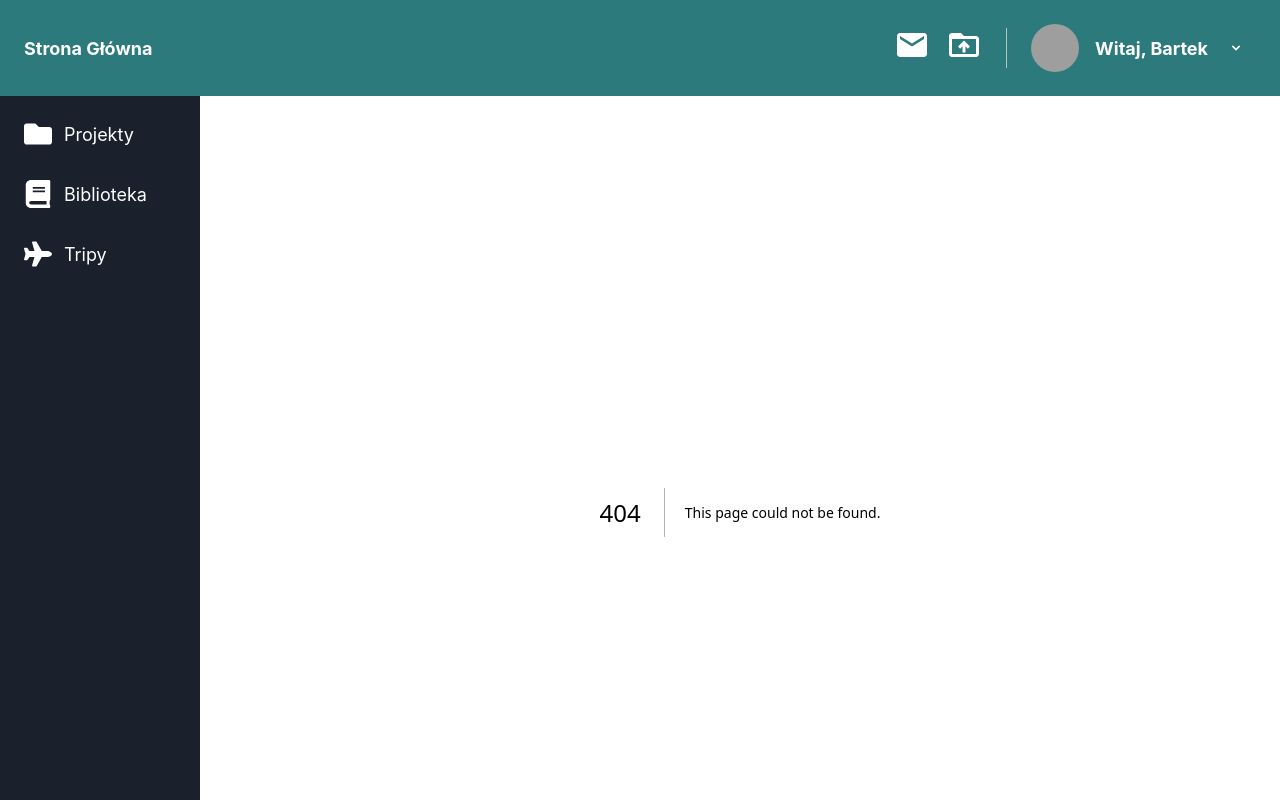
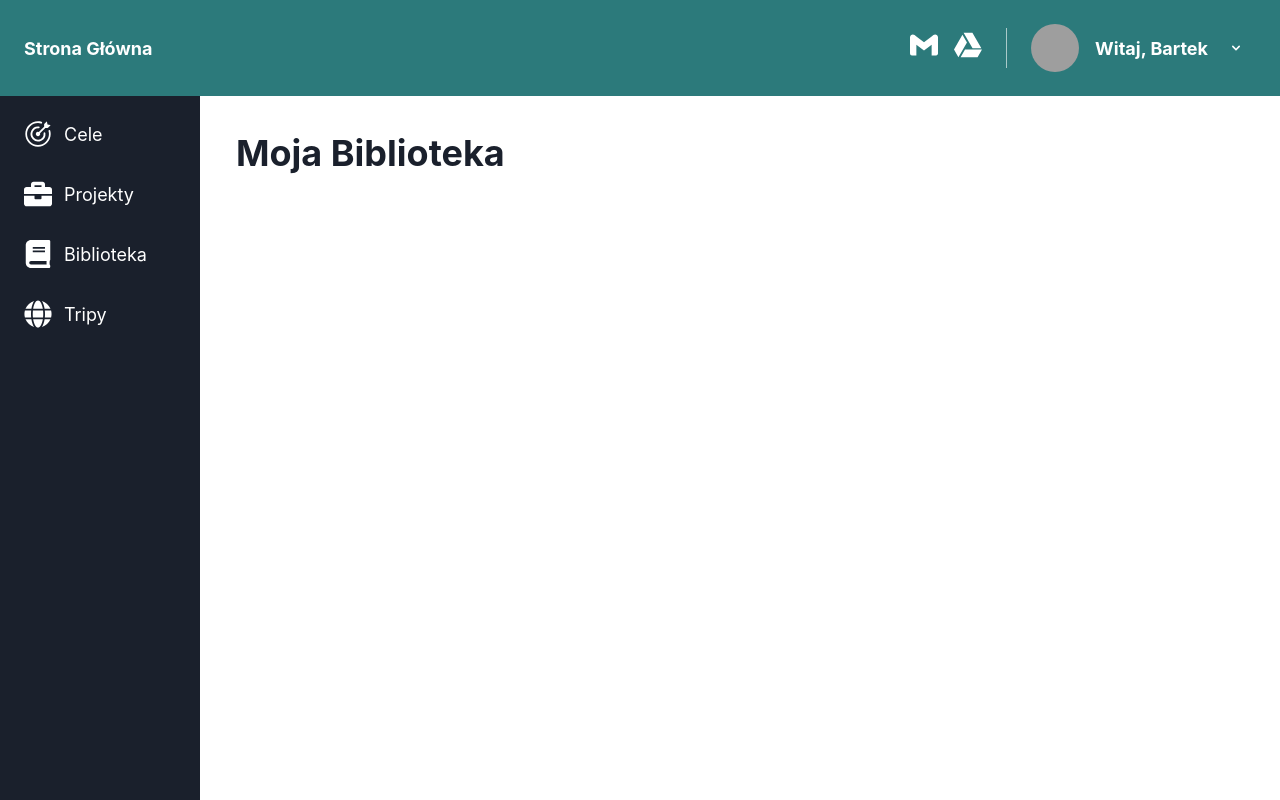
Before and after one commit to Rezmii/my-control-center, a Next.js app: page /pages/library in a window 1280 px wide. Before the commit this address had no page. Built offline with nearby package versions, Linux system fonts and the light colour scheme; grey boxes are pictures that could not be loaded.

Commit message:
Stworzenie strony tripow

```diff
--- a/src/app/components/Navbar.tsx
+++ b/src/app/components/Navbar.tsx
@@ -15,8 +15,9 @@ import {
   Icon,
 } from "@chakra-ui/react";
 import { HiChevronDown } from "react-icons/hi"; // Importuj ikonę strzałki w dół
-import { FaCog, FaUser, FaSignOutAlt } from "react-icons/fa";
+import { FaCog, FaUser, FaSignOutAlt, FaGoogleDrive } from "react-icons/fa";
 import { MdEmail, MdDriveFolderUpload } from "react-icons/md"; // Ikony do Google Mail i Google Dysku
+import { SiGmail } from "react-icons/si";
 import Link from "next/link";
 
 export default function Navbar() {
@@ -53,8 +54,8 @@ export default function Navbar() {
             rel="noopener noreferrer"
           >
             <Icon
-              as={MdEmail}
-              boxSize={9} // Zwiększenie rozmiaru ikony
+              as={SiGmail}
+              boxSize={7} // Zwiększenie rozmiaru ikony
               color="white"
               _hover={{ color: "teal.300" }}
             />
@@ -65,8 +66,8 @@ export default function Navbar() {
             rel="noopener noreferrer"
           >
             <Icon
-              as={MdDriveFolderUpload}
-              boxSize={9} // Zwiększenie rozmiaru ikony
+              as={FaGoogleDrive}
+              boxSize={7} // Zwiększenie rozmiaru ikony
               color="white"
               _hover={{ color: "teal.300" }}
             />
--- a/src/app/components/Sidebar.tsx
+++ b/src/app/components/Sidebar.tsx
@@ -1,7 +1,8 @@
 "use client";
 
 import { Box, VStack, Flex, Icon, Text } from "@chakra-ui/react";
-import { FaFolder, FaBook, FaPlane } from "react-icons/fa"; // Importuj ikony
+import { FaBriefcase, FaBook, FaGlobe } from "react-icons/fa";
+import { GoGoal } from "react-icons/go";
 import Link from "next/link";
 
 export default function Sidebar() {
@@ -10,55 +11,70 @@ export default function Sidebar() {
       as="nav"
       pos="relative"
       w="200px"
-      h="auto" // Ustawi wysokość na 100% widoku
+      h="auto"
       bg="gray.800"
       color="white"
       p={4}
-      overflow="hidden" // Zablokuje przewijanie
+      overflow="hidden"
     >
       <VStack align="start" spacing={4}>
-        <Link href="/projects" passHref>
+        <Link href="/pages/goals" passHref>
           <Flex
             align="center"
             gap={1}
-            p={2} // Dodaj padding dla lepszego efektu hover
-            borderRadius="md" // Zaokrąglone rogi
+            p={2}
+            borderRadius="md"
             _hover={{
-              bg: "teal.600", // Zmiana koloru tła podczas hover
-              color: "white", // Zmiana koloru tekstu podczas hover
+              bg: "teal.600",
+              color: "white",
             }}
           >
-            <Icon as={FaFolder} boxSize={7} mr={2} />
+            <Icon as={GoGoal} boxSize={7} mr={2} />
+            <Text fontSize="lg">Cele</Text>
+          </Flex>
+        </Link>
+        <Link href="/pages/projects" passHref>
+          <Flex
+            align="center"
+            gap={1}
+            p={2}
+            borderRadius="md"
+            _hover={{
+              bg: "teal.600",
+              color: "white",
+            }}
+          >
+            <Icon as={FaBriefcase} boxSize={7} mr={2} />
             <Text fontSize="lg">Projekty</Text>
           </Flex>
         </Link>
-        <Link href="/library" passHref>
+        <Link href="/pages/library" passHref>
           <Flex
             align="center"
             gap={1}
-            p={2} // Dodaj padding dla lepszego efektu hover
-            borderRadius="md" // Zaokrąglone rogi
+            p={2}
+            borderRadius="md"
             _hover={{
-              bg: "teal.600", // Zmiana koloru tła podczas hover
-              color: "white", // Zmiana koloru tekstu podczas hover
+              bg: "teal.600",
+              color: "white",
             }}
           >
             <Icon as={FaBook} boxSize={7} mr={2} />
             <Text fontSize="lg">Biblioteka</Text>
           </Flex>
         </Link>
-        <Link href="/trips" passHref>
+        <Link href="/pages/trips" passHref>
           <Flex
             align="center"
             gap={1}
-            p={2} // Dodaj padding dla lepszego efektu hover
-            borderRadius="md" // Zaokrąglone rogi
+            p={2}
+            borderRadius="md"
             _hover={{
-              bg: "teal.600", // Zmiana koloru tła podczas hover
-              color: "white", // Zmiana koloru tekstu podczas hover
+              bg: "teal.600",
+              color: "white",
             }}
           >
-            <Icon as={FaPlane} boxSize={7} mr={2} />
+            <Icon as={FaGlobe} boxSize={7} mr={2} />
             <Text fontSize="lg">Tripy</Text>
           </Flex>
         </Link>
--- /dev/null
+++ b/src/app/pages/library/page.tsx
@@ -0,0 +1,10 @@
+import { Box, Heading } from "@chakra-ui/react";
+
+export default function Library() {
+  return (
+    <Box p={5}>
+      <Heading>Moja Biblioteka</Heading>
+      {/* Dodaj funkcjonalność zarządzania projektami */}
+    </Box>
+  );
+}
```
Also changed, not shown: src/app/pages/trips/page.tsx (added, +125 -0 lines), src/app/images/bicycle.png (added), src/app/pages/projects/page.tsx (renamed from src/app/projects/page.tsx), src/app/pages/settings/page.tsx (renamed from src/app/settings/page.tsx).
